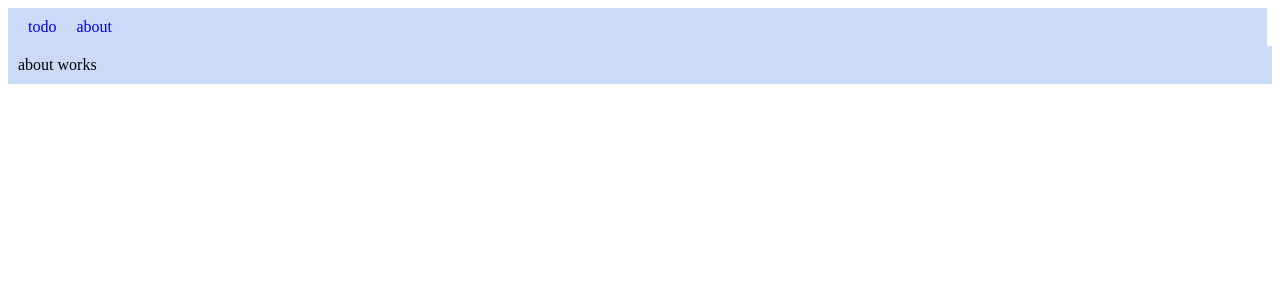
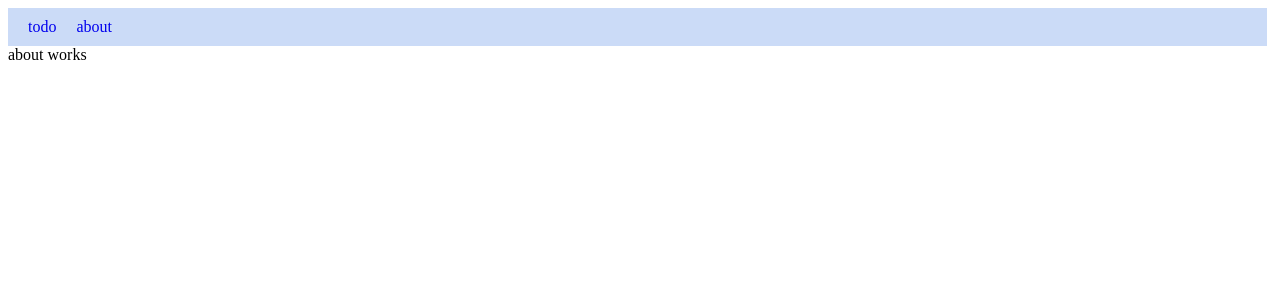
Before and after one commit to paraiii/Todo-List, a React (Create React App) app: page /about in a window 1280 px wide. Shown: the top 300 px of the page. Built offline with nearby package versions, Linux system fonts and the light colour scheme.

Commit message:
update-multiple-delete

```diff
--- a/src/Components/Content/About.tsx
+++ b/src/Components/Content/About.tsx
@@ -11,7 +11,5 @@ export const About = () => {
 }
 
 const NavContainer = styled.div`
-    padding-left: 100px;
-    padding: 10px;
-    background-color:rgb(203, 219, 247);
+
 `
--- a/src/Components/Context/TodoContext.tsx
+++ b/src/Components/Context/TodoContext.tsx
@@ -1,7 +1,5 @@
-import { ChangeEvent, createContext, useCallback, useState } from "react";
-import styled from "styled-components";
+import { createContext, useCallback, useState } from "react";
 import { TodoItem } from "../types";
-
 
 interface TodoContextProp {
     children: any;
@@ -27,9 +25,6 @@ export const TodoContext = createContext(initialValue);
 
 export const TodoContextProvider = (props: TodoContextProp) => {
     const {children} = props;
-    // const [inputDesc, setInputDesc] = useState<string>('')
-    // const [inputCate, setInputCate] = useState<string>('')
-    // const [inputCont, setInputCont] = useState<string>('')
     const [todoList, setTodoList] = useState<TodoItem[]>([]);
 
 
@@ -40,7 +35,7 @@ export const TodoContextProvider = (props: TodoContextProp) => {
     const removeTodo = (id: string): void => {
         setTodoList (
             todoList.filter((item)=> {
-                return item.id != id;
+                return item.id !== id;
             })
         );
     };
@@ -62,21 +57,13 @@ export const TodoContextProvider = (props: TodoContextProp) => {
 
     const values: TodoContextValue = {
         todoList: todoList,
-        // id:Math.floor(Math.random() * 1000),  //给todolist的事随机分配一个0-1000的数做id
-        // desc: inputDesc,
-        // category: inputCate,
-        // content: inputCont,
         addTodo: addTodo,
         removeTodo: removeTodo,
         handleCheck: handleCheck,
         handleDelete: handleDelete,
-
     };
 
-
-
     return (
-        // <TodoContext.Provider value={values}>
         <TodoContext.Provider value={values}>
             {children}
         </TodoContext.Provider>
--- a/src/Components/Form.tsx
+++ b/src/Components/Form.tsx
@@ -1,19 +1,12 @@
 import React, { ChangeEvent, useState, useContext } from 'react';
-import { Link } from 'react-router-dom';
 import styled from "styled-components";
 import { TodoContext } from './Context/TodoContext';
-import { InputTodo } from './InputTodo';
-import { TodoList } from './TodoList';
-import { TodoItem } from './types';
 
 export const Form = () => {
-    const { todoList, addTodo, removeTodo } = useContext(TodoContext)
+    const { addTodo } = useContext(TodoContext)
     const [inputDesc, setInputDesc] = useState<string>('')
     const [inputCate, setInputCate] = useState<string>('')
     const [inputCont, setInputCont] = useState<string>('')
-    // const [todoList, setTodoList] = useState<TodoItem[]>([]);
-
-    const { handleDelete } = useContext(TodoContext);
 
     const handleChangeDesc = (event: ChangeEvent<HTMLInputElement>): void => {
         setInputDesc(event.target.value)
@@ -35,25 +28,6 @@ export const Form = () => {
             checked: false,
         });
     }
-    // const value = useContext(TodoContext)
-
-
-    // const addTodo = (): void => {
-
-    //     const newTodo = { desc: inputDesc, category: inputCate, content: inputCont};
-    //     setTodoList([...todoList, newTodo]);
-    //     setInputDesc("");
-    //     setInputCate("");
-    //     setInputCont("");
-    // };
-
-    // const removeTodo = (descDelete: string): void => {
-    //     setTodoList (
-    //         todoList.filter((inputDesc)=> {
-    //             return inputDesc.desc != descDelete;
-    //         })
-    //     );
-    // };
     return (
         <div>
             <TodoListTitle>
@@ -105,12 +79,6 @@ export const Form = () => {
                             <AddButton onClick={onClick}>Add</AddButton>
                         </ButtonTh>
                     </tr>
-                    {/* <TodoListContainer>
-                        <button onClick={handleDelete}>Delete Select</button>
-                        {todoList.map((todoItem: TodoItem) => {
-                            return <InputTodo key={todoItem.id} todoItem={todoItem} removeTodo={removeTodo} />;
-                        })}
-                    </TodoListContainer> */}
                 </thead>
             </table>
         </div>
--- a/src/Components/InputTodo.tsx
+++ b/src/Components/InputTodo.tsx
@@ -25,7 +25,6 @@ export const InputTodo = ({ todoItem, removeTodo}: Props) => {
                 <a href= {`/about/${todoItem.content}`}>{todoItem.desc}</a>
             </td>
             <td>{todoItem.category}</td>
-            {/* <td>{todoItem.content}</td> */}
             <DeleteButton onClick={() => {
                 removeTodo(todoItem.id);
             }}>
```
Also changed, not shown: src/App.tsx (+1 -17 lines), src/Components/TodoList.tsx (+0 -41 lines), src/Components/types.ts (+0 -7 lines).
